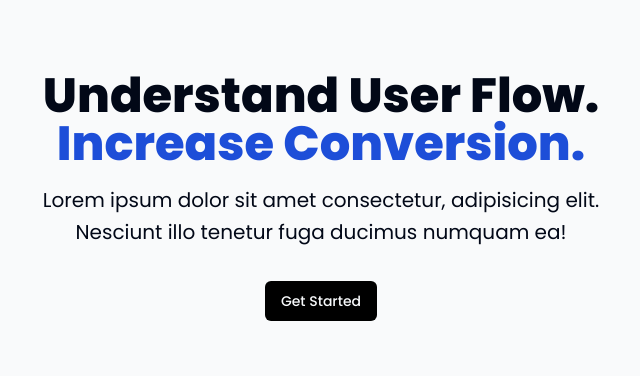
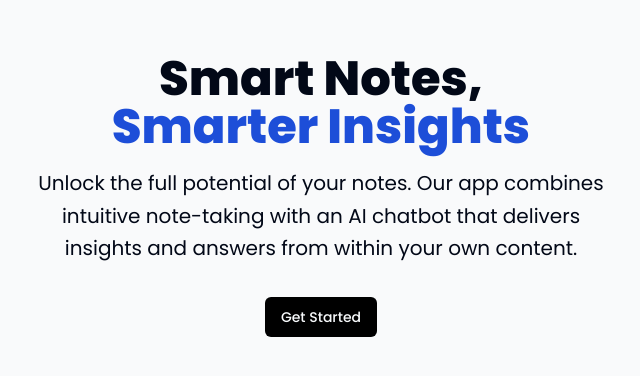
Before and after one commit to Kami-1716/ai-notes-chatbot, a Next.js app: page / in a window 1280 px wide. Shown: the part 204-580 px from the top of the page, without its empty margins (319-959 px from the left). Built offline with nearby package versions, Linux system fonts and the light colour scheme; no server answers.

Commit message:
changes meta data and title of the app.

```diff
--- a/src/app/layout.tsx
+++ b/src/app/layout.tsx
@@ -13,8 +13,8 @@ const poppins = Poppins({
 });
 
 export const metadata: Metadata = {
-  title: "Create Next App",
-  description: "Generated by create next app",
+  title: "IntelliNotes",
+  description: "A note-taking app powered by AI",
 };
 
 export default function RootLayout({
--- a/src/app/notes/Navbar.tsx
+++ b/src/app/notes/Navbar.tsx
@@ -36,7 +36,7 @@ const Navbar = () => {
               <ModeToggle />
               <ClerkLoaded>
                 <UserButton
-                  afterSignOutUrl="/"
+                  afterSwitchSessionUrl="/" // Redirect to home page after logout
                   appearance={{
                     baseTheme: (theme === "dark" ? dark : "light") as any,
                     elements: {
--- a/src/app/page.tsx
+++ b/src/app/page.tsx
@@ -13,16 +13,17 @@ export default function Home() {
       <div className="mx-auto max-w-screen-xl px-4 py-32 lg:flex lg:h-screen lg:items-center">
         <div className="mx-auto max-w-xl text-center">
           <h1 className="text-3xl font-extrabold sm:text-5xl">
-            Understand User Flow.
+            Smart Notes,
             <strong className="font-extrabold text-blue-700 sm:block">
               {" "}
-              Increase Conversion.{" "}
+              Smarter Insights{" "}
             </strong>
           </h1>
 
           <p className="mt-4 sm:text-xl/relaxed">
-            Lorem ipsum dolor sit amet consectetur, adipisicing elit. Nesciunt
-            illo tenetur fuga ducimus numquam ea!
+            Unlock the full potential of your notes. Our app combines intuitive
+            note-taking with an AI chatbot that delivers insights and answers
+            from within your own content.
           </p>
 
           <div className="mt-8 flex flex-wrap justify-center gap-4">
```
